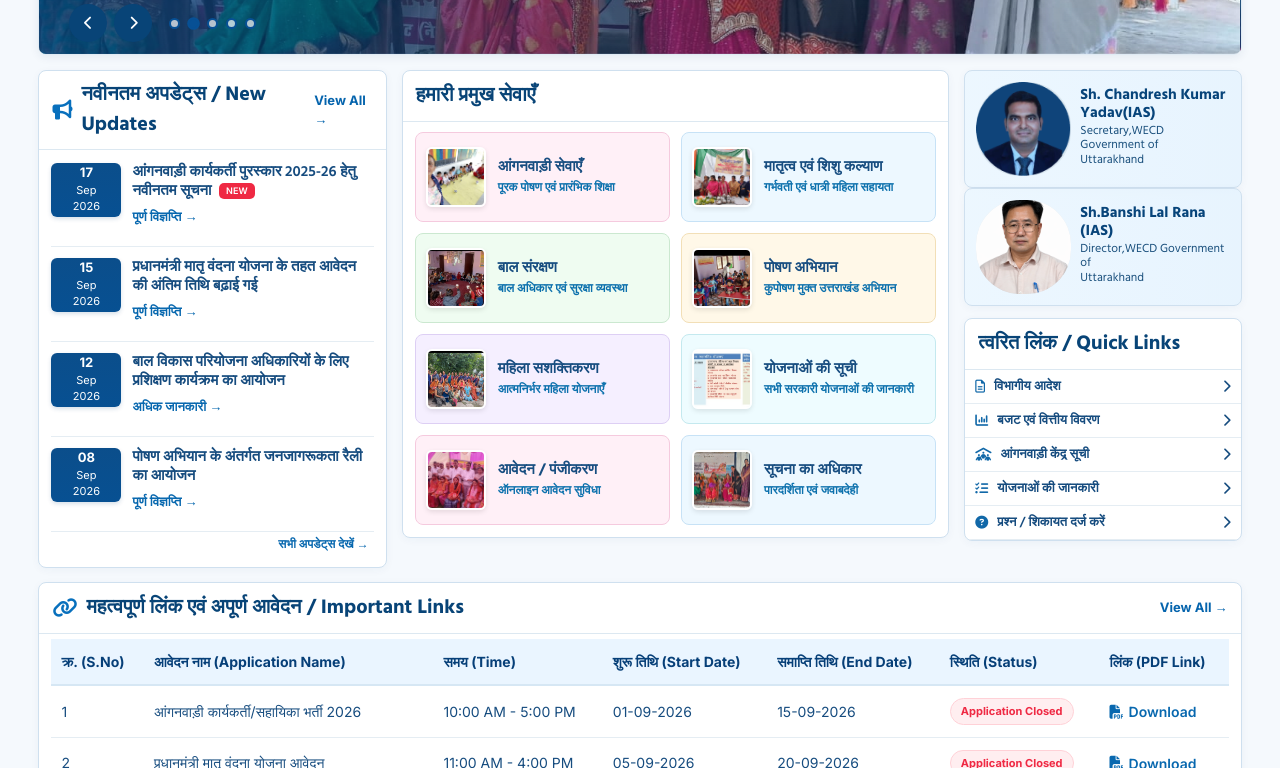
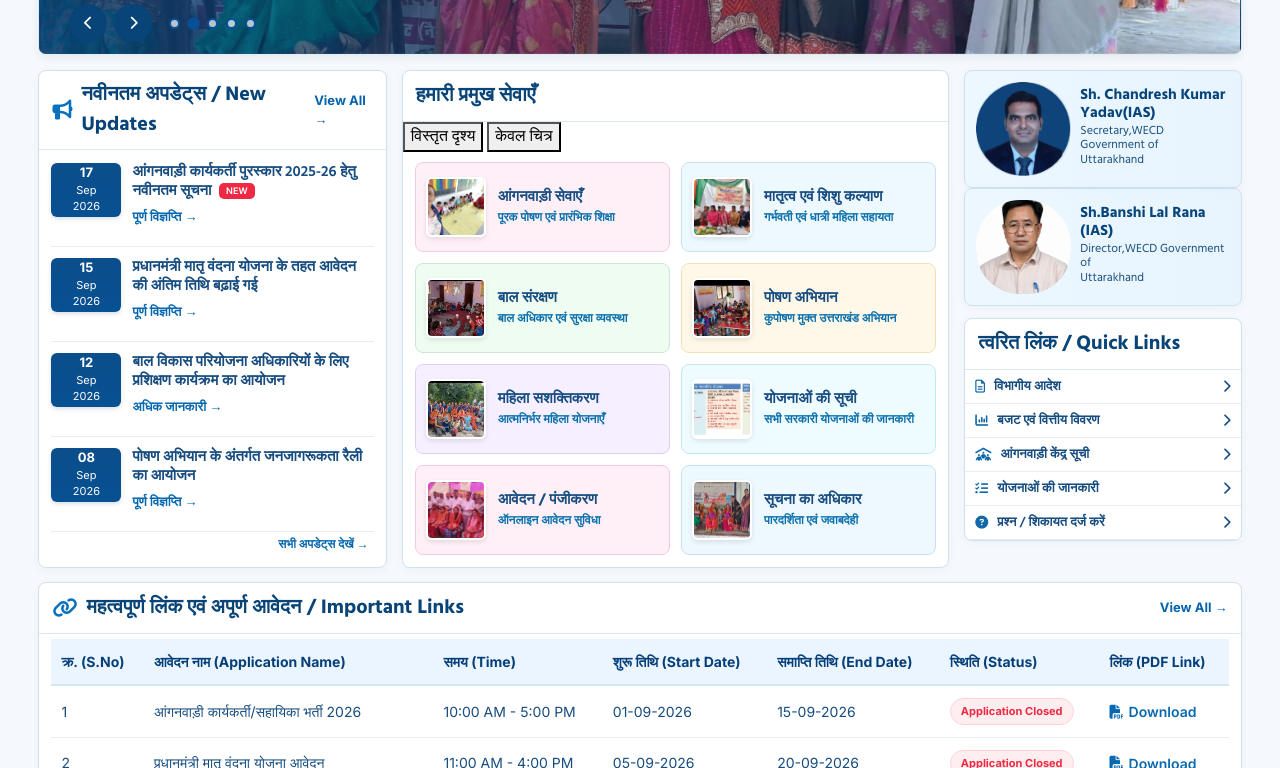
Before and after one commit to deepikachauhan8988/Fisheries-html-project, a plain HTML site: page html_file/index.html in a window 1280 px wide. Shown: the part 454-1222 px from the top of the page. Drawn offline with nearby package versions, Linux system fonts and the light colour scheme.

Commit message:
updated images

```diff
--- a/html_file/index.html
+++ b/html_file/index.html
@@ -1339,9 +1339,16 @@ Uttarakhand
       </section>
 
       <!-- CENTER: SERVICES -->
-      <section class="panel services-panel">
+   <!-- CENTER: SERVICES -->
+<section class="panel services-panel" id="servicesPanel">
   <div class="panel-heading">
     <div class="heading-left"><span>हमारी प्रमुख सेवाएँ</span></div>
+  </div>
+
+  <!-- टैब बटन (Tab Buttons) -->
+  <div class="view-tabs">
+    <button class="tab-btn active" onclick="switchView('detailed')">विस्तृत दृश्य</button>
+    <button class="tab-btn" onclick="switchView('images-only')">केवल चित्र</button>
   </div>
 
   <div class="service-grid">
```
Lines whose indentation alone changed are shown as unchanged.
